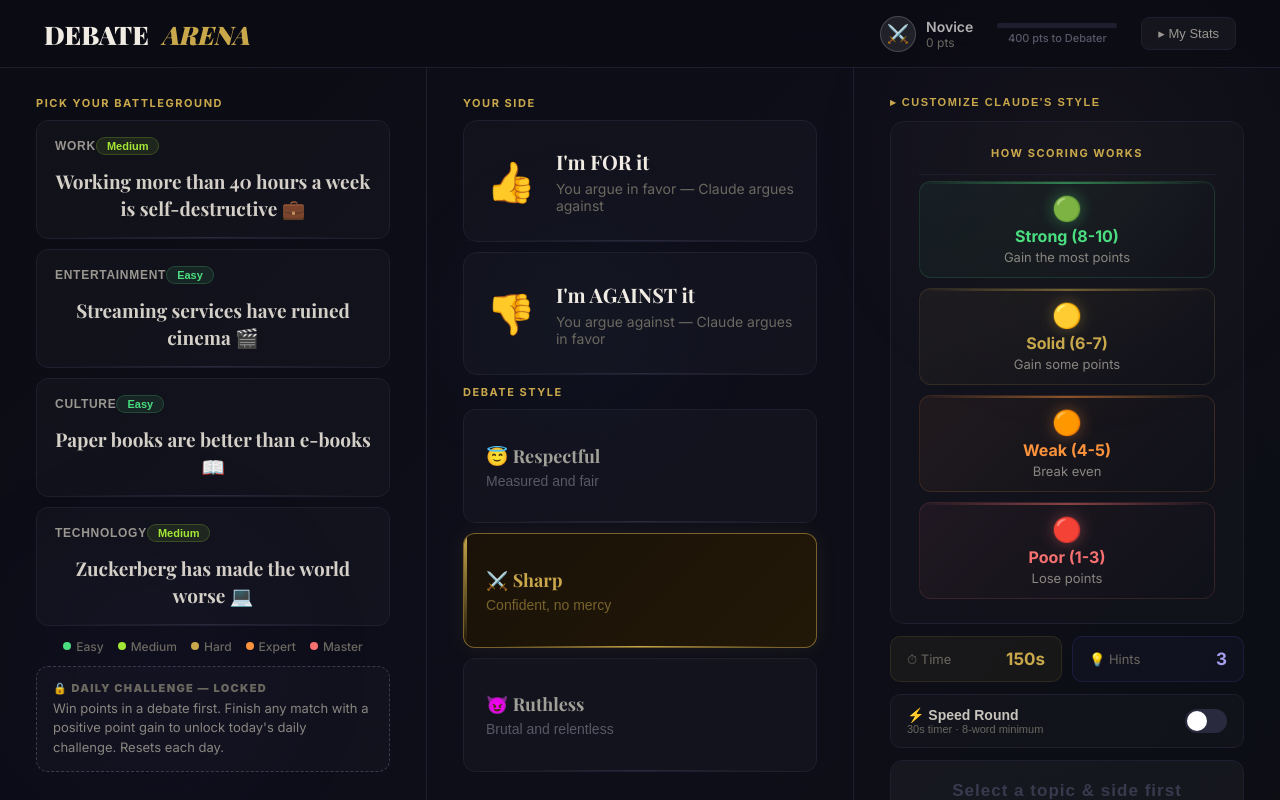
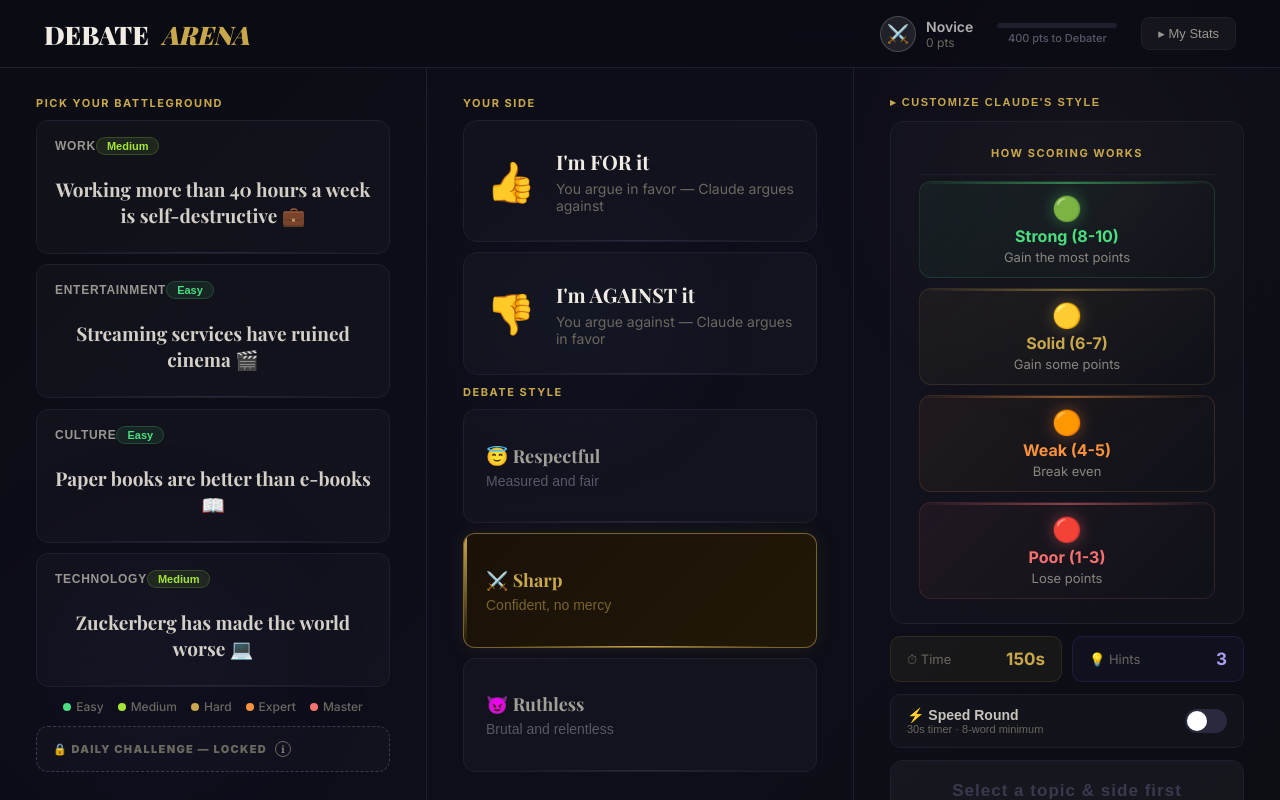
Before and after one commit to lelouchlamperougeha-bot/debate-arena, a React (Vite) app: page / in a window 1280 px wide. Built offline with nearby package versions, Linux system fonts and the light colour scheme; a web font is replaced by a local one.

Commit message:
collapse locked daily card to title + hover info tooltip

```diff
--- a/src/App.jsx
+++ b/src/App.jsx
@@ -885,6 +885,8 @@ export default function App() {
     .hint-loading{background:linear-gradient(90deg,#534AB733 25%,#a89eed44 50%,#534AB733 75%);background-size:200% 100%;animation:shimmer 1.2s linear infinite}
     input:focus,textarea:focus{outline:none;border-color:#c9a84c!important;box-shadow:0 0 0 3px #c9a84c18!important}
     button:focus-visible,[role="button"]:focus-visible,.hov:focus-visible{outline:2px solid #c9a84c!important;outline-offset:2px!important;border-radius:10px}
+    .info-tip:hover{border-color:#a89eed;color:#a89eed}
+    .info-tip:hover .info-bubble,.info-tip:focus .info-bubble{opacity:1}
     ::-webkit-scrollbar{width:5px}::-webkit-scrollbar-thumb{background:#2a2a3e;border-radius:3px}
   `;
 
@@ -1028,11 +1030,15 @@ export default function App() {
             const dt = dailyTopic();
             const doneToday = dailyBest && dailyBest.day === dayKey();
             if (!dailyUnlocked) return (
-              <div style={{ width:"100%",padding:"14px 16px",borderRadius:12,background:"rgba(255,255,255,.02)",border:"1px dashed #3a3a4e",position:"relative",overflow:"hidden" }}>
-                <div style={{ display:"flex",alignItems:"center",gap:8,marginBottom:4 }}>
-                  <span style={{ fontSize:11,fontWeight:800,letterSpacing:".12em",textTransform:"uppercase",color:"#6b6860" }}>🔒 Daily Challenge — Locked</span>
-                </div>
-                <div style={{ fontSize:13,color:"#8a8680",lineHeight:1.5 }}>Win points in a debate first. Finish any match with a positive point gain to unlock today's daily challenge. Resets each day.</div>
+              <div style={{ width:"100%",padding:"14px 16px",borderRadius:12,background:"rgba(255,255,255,.02)",border:"1px dashed #3a3a4e",display:"flex",alignItems:"center",gap:8 }}>
+                <span style={{ fontSize:11,fontWeight:800,letterSpacing:".12em",textTransform:"uppercase",color:"#6b6860" }}>🔒 Daily Challenge — Locked</span>
+                <span className="info-tip" tabIndex={0} aria-label="Win points in a debate first. Finish any match with a positive point gain to unlock today's daily challenge. Resets each day."
+                  style={{ position:"relative",display:"inline-flex",alignItems:"center",justifyContent:"center",width:16,height:16,borderRadius:"50%",border:"1px solid #6b6860",color:"#8a8680",fontSize:10,fontWeight:700,cursor:"help",flexShrink:0,fontFamily:"Georgia,serif" }}>
+                  i
+                  <span className="info-bubble" style={{ position:"absolute",bottom:"calc(100% + 8px)",left:"50%",transform:"translateX(-50%)",width:220,padding:"10px 12px",borderRadius:8,background:"#16141f",border:"1px solid #3a3a4e",boxShadow:"0 6px 20px rgba(0,0,0,.5)",fontSize:12,lineHeight:1.5,color:"#c8c4bc",fontWeight:400,letterSpacing:"normal",textTransform:"none",zIndex:20,pointerEvents:"none",opacity:0,transition:"opacity .15s ease" }}>
+                    Win points in a debate first. Finish any match with a positive point gain to unlock today's daily challenge. Resets each day.
+                  </span>
+                </span>
               </div>
             );
             return (
```
